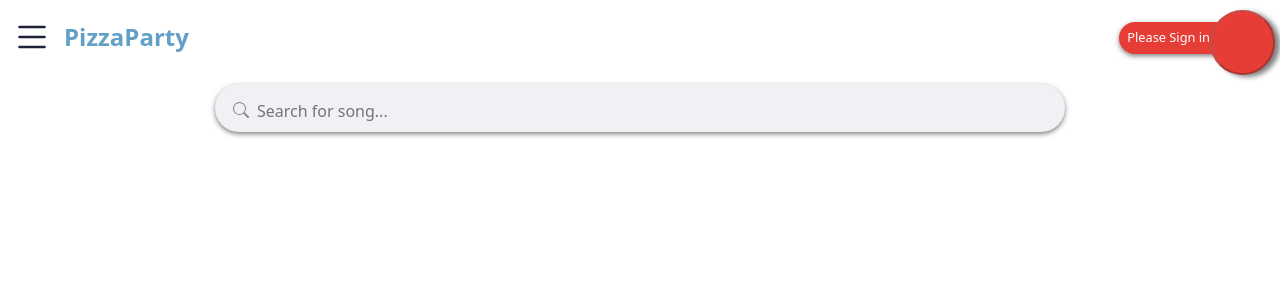
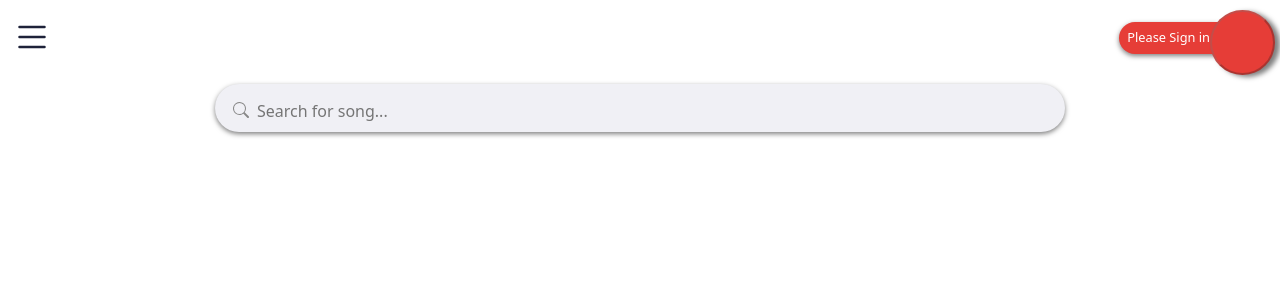
Before and after one commit to PizzaP0cket/pizzaparty, a React (Create React App) app: page / in a window 1280 px wide. Shown: the top 300 px of the page. Built offline with nearby package versions, Linux system fonts and the light colour scheme; no server answers.

Commit message:
Remove pizzaparty

```diff
--- a/src/components/Main/Header/Header.js
+++ b/src/components/Main/Header/Header.js
@@ -91,7 +91,7 @@ export default function Header({ authToken, color }) {
                     <Navbar.Toggle className="navBarToggle" onClick={() => { handleShow(); getQueueSongs(); getCurrentSong(); }} style={{ color: `rgb(${color[4].toString()})`}}>
                         <svg xmlns="http://www.w3.org/2000/svg" width="40" height="40" fill="currentColor" className="bi bi-list" viewBox="0 0 16 16"><path fillRule="evenodd" d="M2.5 12a.5.5 0 0 1 .5-.5h10a.5.5 0 0 1 0 1H3a.5.5 0 0 1-.5-.5m0-4a.5.5 0 0 1 .5-.5h10a.5.5 0 0 1 0 1H3a.5.5 0 0 1-.5-.5m0-4a.5.5 0 0 1 .5-.5h10a.5.5 0 0 1 0 1H3a.5.5 0 0 1-.5-.5" /></svg>
                     </Navbar.Toggle>
-                    <p className="title" style={{ color: `rgb(${color[1].toString()})` }}>PizzaParty</p>
+                    <p className="title" style={{ color: `rgb(${color[1].toString()})` }}></p>
                 </Navbar>
                 <Profile profileInfo={profileInfo} color={color} />
             </div>
```
Also changed, not shown: src/App.js (line endings or trailing spaces), src/components/Main/Track/TrackList.js (line endings or trailing spaces).
